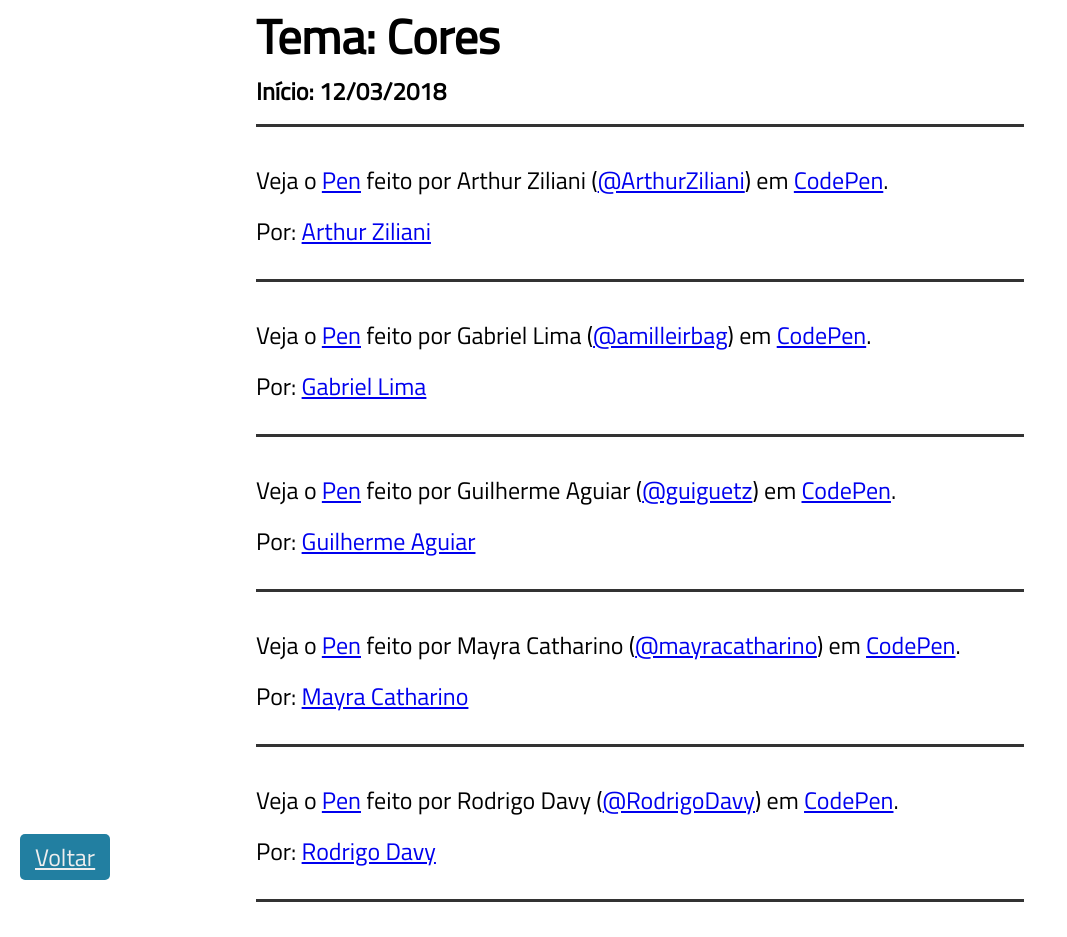
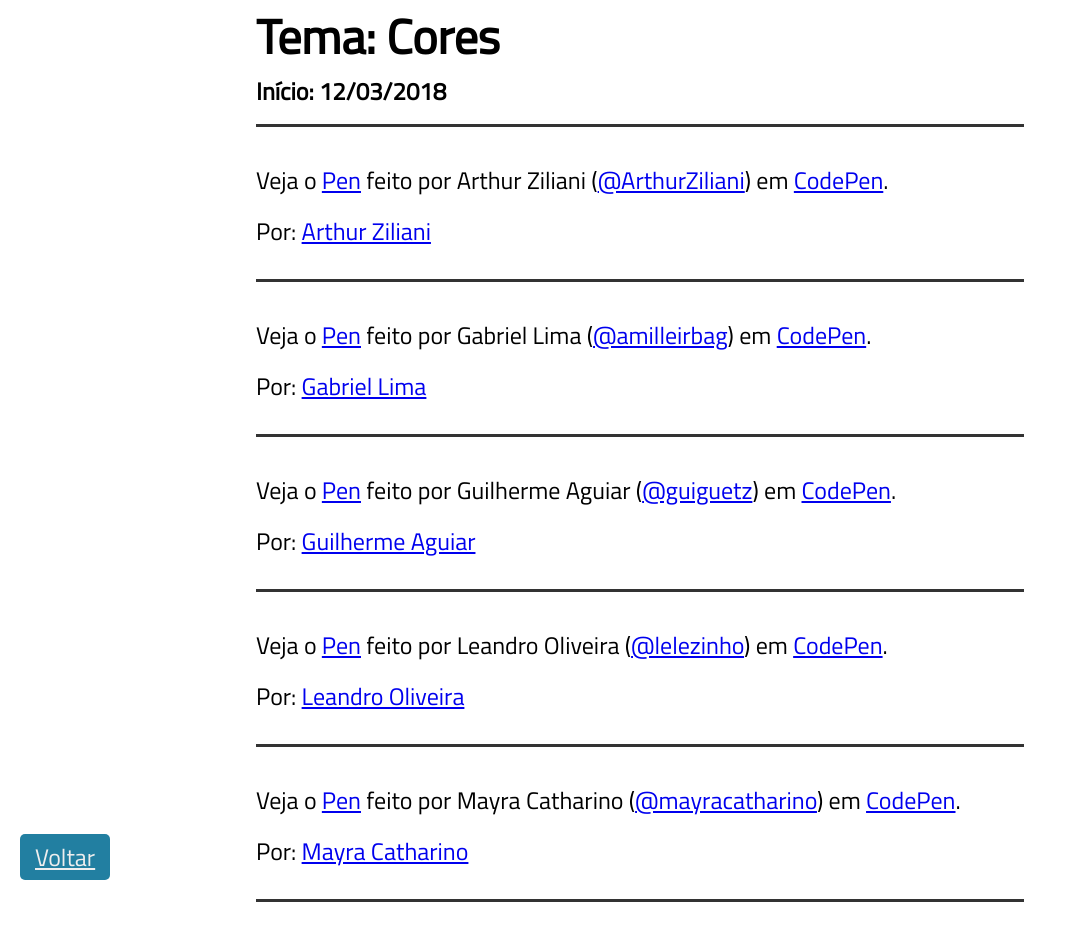
Before and after one commit to guiguetz/guiguetz.github.io, a Jekyll site: the page built from desafiosuricato/semana-1/index.html, in a window 1280 px wide. Shown: the top 937 px of the page, without its empty margins (0-1067 px from the left). Built offline with Jekyll 4.4.1, drawn with Linux system fonts in a browser that asks for light colours; grey boxes are pictures that could not be loaded.

Commit message:
Added week1 entry, started week 2 theme

```diff
--- a/_data/challenge.json
+++ b/_data/challenge.json
@@ -28,5 +28,11 @@
         user: "amilleirbag",
         pen: "KoWgQQ",
         week: 1
+    },
+    {
+        name: "Leandro Oliveira",
+        user: "lelezinho",
+        pen: "LdbLMo",
+        week: 1
     }
 ]
--- a/desafiosuricato/index.html
+++ b/desafiosuricato/index.html
@@ -44,7 +44,8 @@
 <section class="border-bottom spacing-bottom">
     <h2>Vamos pôr a mão na massa?</h2>
     <p>O nosso primeiro tema, para garantir que todos consigam esquentar os motores sem problemas será:</p>
-    <p class="theme">Cores</p>
+    <p class="theme">Sua Ficha de RPG</p>
+    <p>Você pode conferir alguns exemplos de ficha <a href="https://i.pinimg.com/originals/82/02/ac/8202ac960d898a12e03bb3acd850b9de.jpg">neste link</a>, <a href="https://100freskura.files.wordpress.com/2010/09/ficha-a5.jpg">neste</a>, ou <a href="http://www.rederpg.com.br/wp/wp-content/uploads/2017/01/livro-de-rpg-com-sistema-para-uso-escolar-ficha.jpg">neste</a>. A ideia não é reproduzir uma ficha como a de RPG de mesa, e sim criar algo parecido para mostrar um pouco sobre quem é VOCÊ!</p>
     <p>Então pensem bem e vamos que vamos! Qualquer dúvida, lembrem-se de perguntar aos colegas mais experientes! Conhecimento tem que ser dividido!</p>
 </section>
 
```
